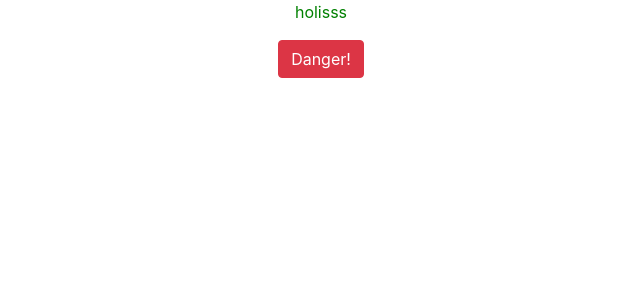
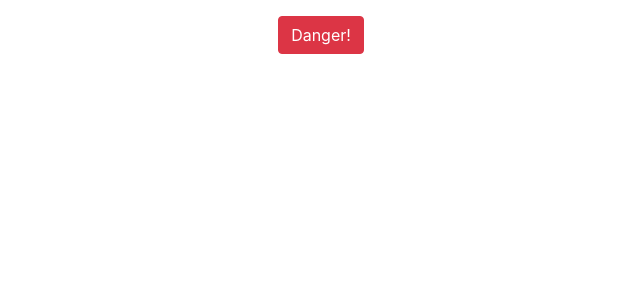
Before and after one commit to LaVanguardia/Nonogram, a React (Create React App) app: page / in a window 1280 px wide. Shown: the top 300 px of the page, without its empty margins (319-959 px from the left). Built offline with nearby package versions, Linux system fonts and the light colour scheme.

Commit message:
calculamos las pistas verticles de forma aleatoria

```diff
--- a/src/App.scss
+++ b/src/App.scss
@@ -1,10 +1,5 @@
 .App {
   text-align: center;
-}
-
-.App-logo {
-  height: 40vmin;
-  pointer-events: none;
 }
 
 @media (prefers-reduced-motion: no-preference) {
--- a/src/Nonogram.js
+++ b/src/Nonogram.js
@@ -1,11 +1,45 @@
-import React, {Component} from 'react';
-import './Nonogram.scss'
+import React, { Component } from 'react';
+import './Nonogram.scss';
 
-class Nonogram extends Component{
-    render(){
-        return(
-            <div>
-                <p>holisss</p>
+class Nonogram extends Component {
+
+    state = {
+        // We create a new grid here of 5x5
+        grid: [
+            [0, 0, 0, 0, 0],
+            [0, 0, 0, 0, 0],
+            [0, 0, 0, 0, 0],
+            [0, 0, 0, 0, 0],
+            [0, 0, 0, 0, 0]
+        ]
+    }
+
+    createNewGame = () => {
+        // first we calculate how many numbers are we going to have per row
+        let numbersToPlay = this.state.grid[0].length;
+
+        let verticalClues = [];
+        let horizontalClues = [];
+
+        // To calculate the vertical clues, we use a random number
+        for (let i = 0; i < numbersToPlay; i++) {
+            verticalClues.push(Math.floor(Math.random() * numbersToPlay));
+        }
+        console.log(verticalClues);
+
+        // Esto lo he visto en internet Javi, puede estar muy chulo para iterar en cada row y dentro de cada row, en cada item...
+        //     let newPuzzle = () => {
+        //     puzzleGrid.map(row =>
+        //         row.map(item => (Math.floor(Math.random() * 3) === 0 ? 0 : 1))
+        //     )
+        // };
+    }
+
+    render() {
+        return (
+            <div className="game container-fluid" >
+                <p>{this.numbersToPlay}</p>
+                {this.createNewGame()}
             </div>
         )
     }
--- a/src/Nonogram.scss
+++ b/src/Nonogram.scss
@@ -1,3 +1,6 @@
-p{
-    color: green;
+.game{
+    width: 100%;
+    display: flex;
+    justify-content: center;
+    align-items: center;
 }
```
Also changed, not shown: src/logo.svg (deleted).
